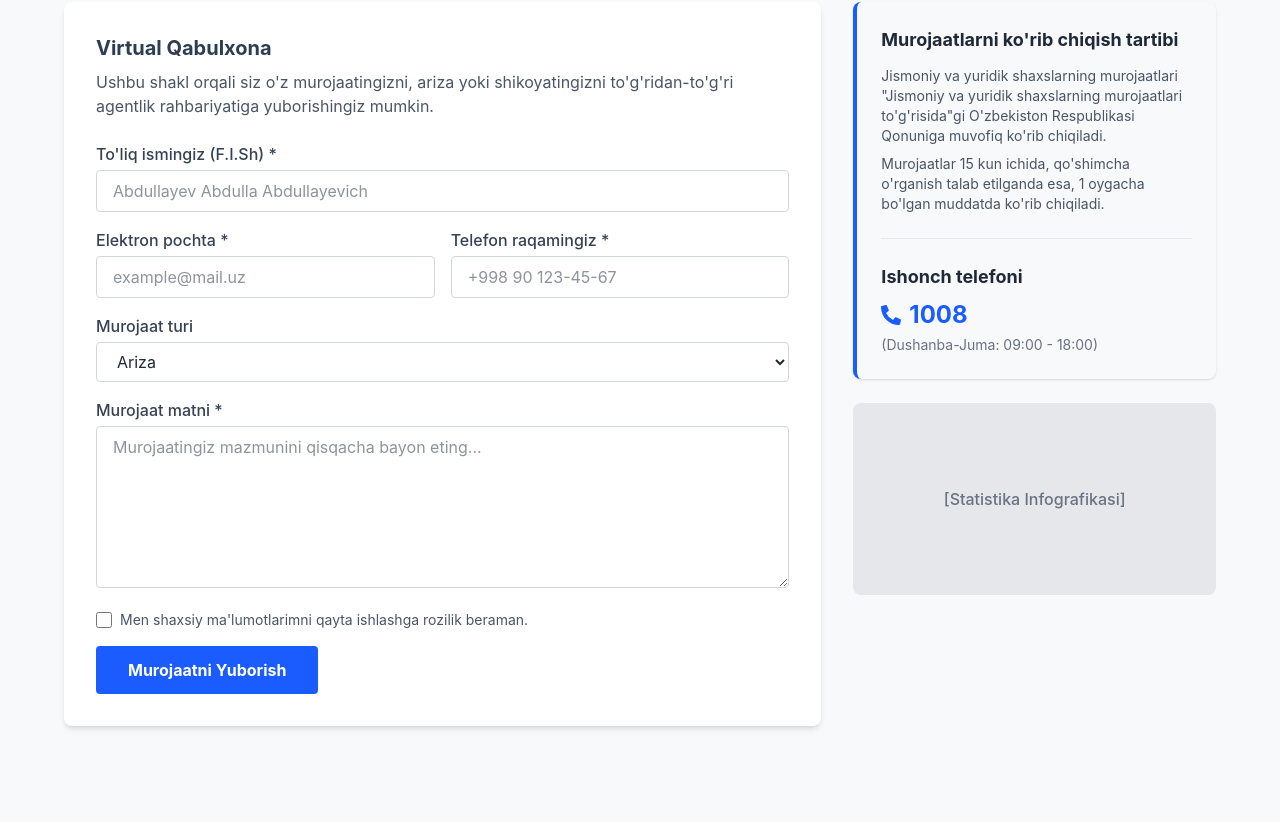
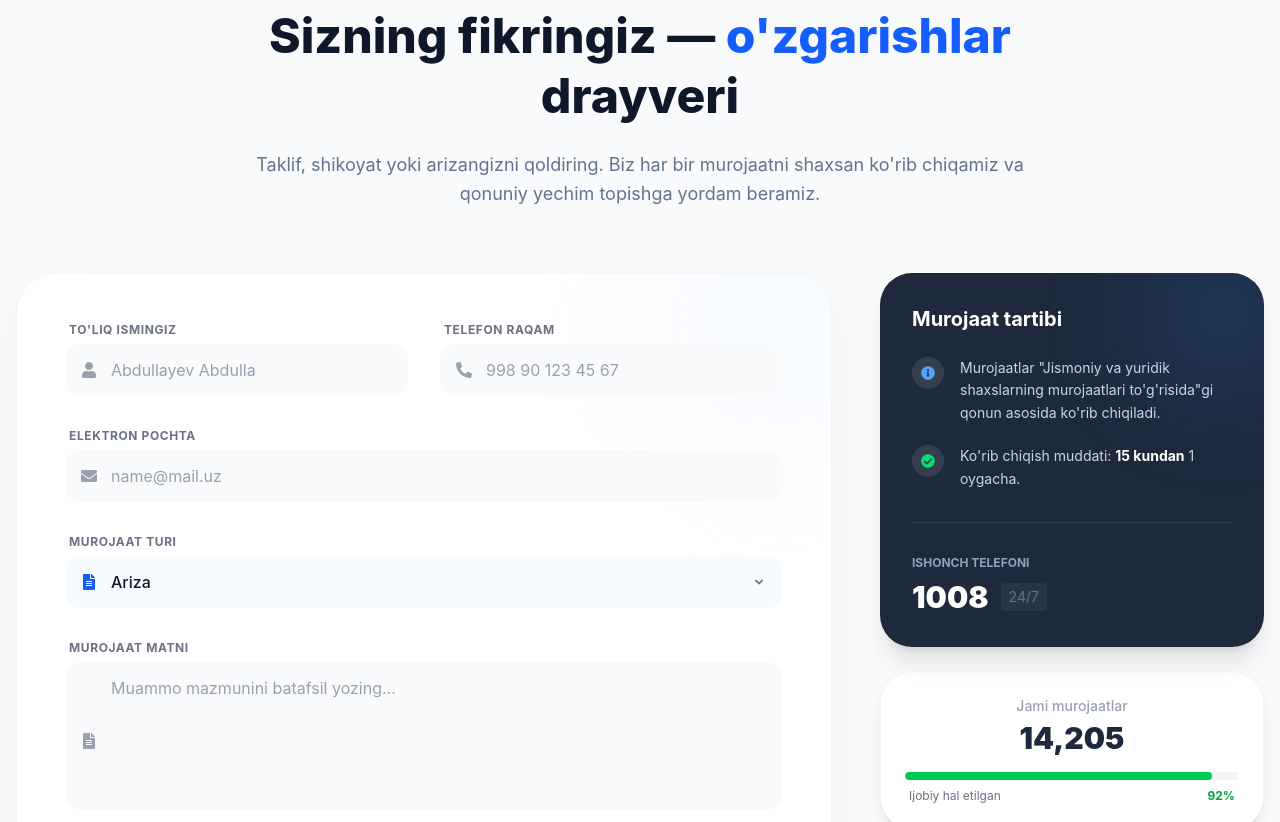
Before and after one commit to Muslimceek/O-zbekiston-Davlat-Boshqaruvi-Agentligi, a React (Vite) app: page /appeals in a window 1280 px wide. Shown: the part 338-1160 px from the top of the page. Built offline with nearby package versions, Linux system fonts and the light colour scheme.

Commit message:
Update Appeals.jsx

```diff
--- a/src/pages/Appeals.jsx
+++ b/src/pages/Appeals.jsx
@@ -1,7 +1,41 @@
-import React, { useState } from 'react';
-import { FaPhoneAlt } from 'react-icons/fa';
+import React, { useState, useEffect } from 'react';
+import { FaUser, FaPhoneAlt, FaEnvelope, FaPaperPlane, FaFileAlt, FaCheckCircle, FaInfoCircle, FaSpinner, FaShieldAlt } from 'react-icons/fa';
+
+// --- 1. ATOMIC UI COMPONENTS (Design System) ---
+
+const InputField = ({ label, icon, type = "text", error, ...props }) => (
+    <div className="group space-y-1.5">
+        <label className="block text-xs font-bold text-gray-500 uppercase tracking-wider ml-1 group-focus-within:text-blue-600 transition-colors">
+            {label}
+        </label>
+        <div className="relative transition-all duration-300 transform group-focus-within:-translate-y-1">
+            <div className="absolute inset-y-0 left-0 pl-4 flex items-center pointer-events-none text-gray-400 group-focus-within:text-blue-600 transition-colors">
+                {icon}
+            </div>
+            {type === 'textarea' ? (
+                <textarea
+                    className="w-full pl-11 pr-4 py-3 bg-gray-50 border-2 border-transparent rounded-2xl text-gray-900 placeholder-gray-400 focus:outline-none focus:bg-white focus:border-blue-500/30 focus:shadow-[0_0_0_4px_rgba(59,130,246,0.1)] transition-all resize-none"
+                    {...props}
+                />
+            ) : (
+                <input
+                    type={type}
+                    className="w-full pl-11 pr-4 py-3 bg-gray-50 border-2 border-transparent rounded-2xl text-gray-900 placeholder-gray-400 focus:outline-none focus:bg-white focus:border-blue-500/30 focus:shadow-[0_0_0_4px_rgba(59,130,246,0.1)] transition-all"
+                    {...props}
+                />
+            )}
+        </div>
+        {error && <p className="text-red-500 text-xs ml-1 animate-fade-in">{error}</p>}
+    </div>
+);
+
+// --- 2. MAIN COMPONENT ---
 
 const Appeals = () => {
+    // State Machine Pattern
+    const [status, setStatus] = useState('idle'); // 'idle' | 'loading' | 'success'
+    const [ticketId, setTicketId] = useState(null);
+
     const [formData, setFormData] = useState({
         name: '',
         email: '',
@@ -11,6 +45,14 @@ const Appeals = () => {
         agree: false
     });
 
+    // Smart Phone Masking (Engineering Touch)
+    const handlePhoneChange = (e) => {
+        let value = e.target.value.replace(/\D/g, ''); // Remove non-digits
+        // Format logic could go here, for now we just limit length
+        if (value.length > 12) value = value.slice(0, 12);
+        setFormData(prev => ({ ...prev, phone: value }));
+    };
+
     const handleChange = (e) => {
         const { name, value, type, checked } = e.target;
         setFormData(prev => ({
@@ -19,138 +61,224 @@ const Appeals = () => {
         }));
     };
 
-    const handleSubmit = (e) => {
+    const handleSubmit = async (e) => {
         e.preventDefault();
-        alert('Murojaatingiz yuborildi! Tez orada javob beramiz.');
-        setFormData({
-            name: '',
-            email: '',
-            phone: '',
-            type: 'Ariza',
-            message: '',
-            agree: false
-        });
+        setStatus('loading');
+
+        // Simulate API latency & processing
+        await new Promise(resolve => setTimeout(resolve, 2000));
+
+        // Generate Fake ID for UX Trust
+        const randomId = Math.floor(10000 + Math.random() * 90000);
+        setTicketId(randomId);
+        setStatus('success');
     };
 
+    // --- RENDER: SUCCESS STATE ---
+    if (status === 'success') {
         return (
-        <div className="container mx-auto px-4 py-12">
-            <h2 className="text-3xl font-bold text-secondary mb-10 text-center border-b-2 border-primary inline-block pb-2">Fuqarolar Murojaati</h2>
+            <div className="min-h-[70vh] flex items-center justify-center container mx-auto px-4 py-12">
+                <div className="bg-white p-8 md:p-12 rounded-[2.5rem] shadow-2xl shadow-green-900/10 text-center max-w-lg w-full border border-green-100 animate-scale-in">
+                    <div className="w-24 h-24 bg-green-50 rounded-full flex items-center justify-center mx-auto mb-8 relative">
+                        <div className="absolute inset-0 bg-green-100 rounded-full animate-ping opacity-25"></div>
+                        <FaCheckCircle className="text-green-500 text-5xl relative z-10" />
+                    </div>
+                    <h2 className="text-3xl font-bold text-gray-900 mb-4">Murojaat qabul qilindi!</h2>
+                    <div className="bg-gray-50 rounded-2xl p-6 mb-8 border border-gray-100">
+                        <p className="text-sm text-gray-500 uppercase tracking-widest font-bold mb-1">Murojaat raqami (ID)</p>
+                        <p className="text-4xl font-mono font-bold text-blue-600 tracking-wider">#{ticketId}</p>
+                    </div>
+                    <p className="text-gray-500 mb-8 leading-relaxed">
+                        Sizning murojaatingiz mutaxassislar tomonidan o'rganilmoqda. Javob xati <strong>{formData.email}</strong> manziliga yuboriladi.
+                    </p>
+                    <button
+                        onClick={() => { setStatus('idle'); setFormData({ ...formData, message: '', agree: false }); }}
+                        className="w-full bg-gray-900 text-white font-bold py-4 rounded-xl hover:bg-black hover:shadow-lg transition-all duration-300"
+                    >
+                        Yangi murojaat yuborish
+                    </button>
+                </div>
+            </div>
+        );
+    }
 
-            <div className="grid grid-cols-1 lg:grid-cols-3 gap-8 max-w-6xl mx-auto">
-                {/* Form Section */}
-                <div className="lg:col-span-2 bg-white p-8 rounded-lg shadow-md">
-                    <h3 className="text-xl font-bold text-secondary mb-2">Virtual Qabulxona</h3>
-                    <p className="text-gray-600 mb-6">Ushbu shakl orqali siz o'z murojaatingizni, ariza yoki shikoyatingizni to'g'ridan-to'g'ri agentlik rahbariyatiga yuborishingiz mumkin.</p>
+    // --- RENDER: FORM STATE ---
+    return (
+        <div className="bg-[#F8FAFC] min-h-screen py-12 md:py-20 font-sans">
+            <div className="container mx-auto px-4 max-w-7xl">
 
-                    <form onSubmit={handleSubmit} className="space-y-4">
-                        <div>
-                            <label htmlFor="name" className="block text-gray-700 font-medium mb-1">To'liq ismingiz (F.I.Sh) *</label>
-                            <input
-                                type="text"
-                                id="name"
+                {/* Header Context */}
+                <div className="text-center mb-16 max-w-3xl mx-auto">
+                    <div className="inline-flex items-center gap-2 px-4 py-2 rounded-full bg-blue-50 border border-blue-100 text-blue-700 text-xs font-bold tracking-widest uppercase mb-6">
+                        <FaShieldAlt /> Virtual Qabulxona
+                    </div>
+                    <h2 className="text-4xl md:text-5xl font-extrabold text-slate-900 mb-6 leading-tight">
+                        Sizning fikringiz — <span className="text-blue-600">o'zgarishlar</span> drayveri
+                    </h2>
+                    <p className="text-slate-500 text-lg leading-relaxed">
+                        Taklif, shikoyat yoki arizangizni qoldiring. Biz har bir murojaatni shaxsan ko'rib chiqamiz va qonuniy yechim topishga yordam beramiz.
+                    </p>
+                </div>
+
+                <div className="grid grid-cols-1 lg:grid-cols-12 gap-8 lg:gap-12 items-start">
+
+                    {/* LEFT: THE FORM (Elite UX) */}
+                    <div className="lg:col-span-8 bg-white rounded-[2.5rem] shadow-[0_20px_50px_rgba(0,0,0,0.04)] p-8 md:p-12 border border-slate-100 relative overflow-hidden">
+                        {/* Subtle decorative blob */}
+                        <div className="absolute top-0 right-0 w-64 h-64 bg-blue-50 rounded-full blur-3xl opacity-50 -mr-20 -mt-20 pointer-events-none"></div>
+
+                        <form onSubmit={handleSubmit} className="space-y-8 relative z-10">
+
+                            <div className="grid grid-cols-1 md:grid-cols-2 gap-8">
+                                <InputField
+                                    label="To'liq ismingiz"
                                     name="name"
+                                    icon={<FaUser />}
+                                    placeholder="Abdullayev Abdulla"
+                                    required
                                     value={formData.name}
                                     onChange={handleChange}
-                                placeholder="Abdullayev Abdulla Abdullayevich"
-                                className="w-full border border-gray-300 rounded px-4 py-2 focus:outline-none focus:border-primary focus:ring-1 focus:ring-primary"
+                                />
+                                <InputField
+                                    label="Telefon raqam"
+                                    name="phone"
+                                    type="tel"
+                                    icon={<FaPhoneAlt />}
+                                    placeholder="998 90 123 45 67"
                                     required
+                                    value={formData.phone}
+                                    onChange={handlePhoneChange}
                                 />
                             </div>
 
-                        <div className="grid grid-cols-1 md:grid-cols-2 gap-4">
-                            <div>
-                                <label htmlFor="email" className="block text-gray-700 font-medium mb-1">Elektron pochta *</label>
-                                <input
+                            <InputField
+                                label="Elektron pochta"
+                                name="email"
                                 type="email"
-                                    id="email"
-                                    name="email"
+                                icon={<FaEnvelope />}
+                                placeholder="name@mail.uz"
+                                required
                                 value={formData.email}
                                 onChange={handleChange}
-                                    placeholder="example@mail.uz"
-                                    className="w-full border border-gray-300 rounded px-4 py-2 focus:outline-none focus:border-primary focus:ring-1 focus:ring-primary"
-                                    required
                             />
+
+                            {/* Select Field with Custom Styling */}
+                            <div className="group space-y-1.5">
+                                <label className="block text-xs font-bold text-gray-500 uppercase tracking-wider ml-1">Murojaat turi</label>
+                                <div className="relative">
+                                    <div className="absolute inset-y-0 left-0 pl-4 flex items-center pointer-events-none text-blue-600">
+                                        <FaFileAlt />
                                     </div>
-                            <div>
-                                <label htmlFor="phone" className="block text-gray-700 font-medium mb-1">Telefon raqamingiz *</label>
-                                <input
-                                    type="tel"
-                                    id="phone"
-                                    name="phone"
-                                    value={formData.phone}
-                                    onChange={handleChange}
-                                    placeholder="+998 90 123-45-67"
-                                    className="w-full border border-gray-300 rounded px-4 py-2 focus:outline-none focus:border-primary focus:ring-1 focus:ring-primary"
-                                    required
-                                />
-                            </div>
-                        </div>
-
-                        <div>
-                            <label htmlFor="type" className="block text-gray-700 font-medium mb-1">Murojaat turi</label>
                                     <select
-                                id="type"
                                         name="type"
                                         value={formData.type}
                                         onChange={handleChange}
-                                className="w-full border border-gray-300 rounded px-4 py-2 focus:outline-none focus:border-primary focus:ring-1 focus:ring-primary"
+                                        className="w-full pl-11 pr-4 py-3 bg-blue-50/50 border-2 border-transparent rounded-2xl text-gray-900 focus:outline-none focus:bg-white focus:border-blue-500/30 focus:shadow-[0_0_0_4px_rgba(59,130,246,0.1)] transition-all appearance-none cursor-pointer font-medium"
                                     >
                                         <option>Ariza</option>
                                         <option>Taklif</option>
                                         <option>Shikoyat</option>
                                         <option>So'rovnoma</option>
                                     </select>
+                                    <div className="absolute inset-y-0 right-0 flex items-center px-4 pointer-events-none text-gray-500">
+                                        <svg className="w-4 h-4 fill-current" viewBox="0 0 20 20"><path d="M5.293 7.293a1 1 0 011.414 0L10 10.586l3.293-3.293a1 1 0 111.414 1.414l-4 4a1 1 0 01-1.414 0l-4-4a1 1 0 010-1.414z"/></svg>
+                                    </div>
+                                </div>
                             </div>
 
-                        <div>
-                            <label htmlFor="message" className="block text-gray-700 font-medium mb-1">Murojaat matni *</label>
-                            <textarea
-                                id="message"
+                            <InputField
+                                label="Murojaat matni"
                                 name="message"
+                                type="textarea"
+                                icon={<FaFileAlt className="mt-1" />}
+                                placeholder="Muammo mazmunini batafsil yozing..."
+                                rows="5"
+                                required
                                 value={formData.message}
                                 onChange={handleChange}
-                                rows="6"
-                                placeholder="Murojaatingiz mazmunini qisqacha bayon eting..."
-                                className="w-full border border-gray-300 rounded px-4 py-2 focus:outline-none focus:border-primary focus:ring-1 focus:ring-primary"
-                                required
-                            ></textarea>
-                        </div>
+                            />
 
-                        <div className="flex items-center gap-2">
+                            {/* Checkbox Agreement */}
+                            <div className="bg-gray-50 p-4 rounded-xl flex items-start gap-4 border border-gray-100">
+                                <div className="flex items-center h-5 mt-0.5">
                                     <input
-                                type="checkbox"
                                         id="agree"
                                         name="agree"
+                                        type="checkbox"
                                         checked={formData.agree}
                                         onChange={handleChange}
                                         required
-                                className="w-4 h-4 text-primary rounded focus:ring-primary border-gray-300"
+                                        className="w-5 h-5 text-blue-600 border-gray-300 rounded focus:ring-blue-500 cursor-pointer"
                                     />
-                            <label htmlFor="agree" className="text-sm text-gray-600">Men shaxsiy ma'lumotlarimni qayta ishlashga rozilik beraman.</label>
+                                </div>
+                                <label htmlFor="agree" className="text-sm text-gray-600 select-none cursor-pointer">
+                                    Men <a href="#" className="text-blue-600 hover:underline font-bold">shaxsiy ma'lumotlarim</a> qayta ishlanishiga rozilik beraman va kiritilgan ma'lumotlarning to'g'riligini tasdiqlayman.
+                                </label>
                             </div>
 
-                        <button type="submit" className="bg-primary text-white font-bold py-3 px-8 rounded hover:bg-primary-dark transition duration-300">
-                            Murojaatni Yuborish
+                            {/* Submit Button with Loading State */}
+                            <button
+                                type="submit"
+                                disabled={status === 'loading'}
+                                className="w-full bg-gradient-to-r from-blue-600 to-indigo-600 text-white font-bold text-lg py-4 rounded-2xl hover:shadow-lg hover:shadow-blue-500/30 hover:scale-[1.01] transition-all duration-300 flex items-center justify-center gap-3 disabled:opacity-70 disabled:cursor-not-allowed disabled:transform-none"
+                            >
+                                {status === 'loading' ? (
+                                    <>
+                                        <FaSpinner className="animate-spin" /> Yuborilmoqda...
+                                    </>
+                                ) : (
+                                    <>
+                                        Murojaatni Yuborish <FaPaperPlane className="text-sm" />
+                                    </>
+                                )}
                             </button>
                         </form>
                     </div>
 
-                {/* Info Sidebar */}
-                <div className="space-y-6">
-                    <div className="bg-light-bg p-6 rounded-lg border-l-4 border-primary shadow-sm">
-                        <h4 className="font-bold text-lg mb-3">Murojaatlarni ko'rib chiqish tartibi</h4>
-                        <p className="text-sm text-gray-600 mb-2">Jismoniy va yuridik shaxslarning murojaatlari "Jismoniy va yuridik shaxslarning murojaatlari to'g'risida"gi O'zbekiston Respublikasi Qonuniga muvofiq ko'rib chiqiladi.</p>
-                        <p className="text-sm text-gray-600">Murojaatlar 15 kun ichida, qo'shimcha o'rganish talab etilganda esa, 1 oygacha bo'lgan muddatda ko'rib chiqiladi.</p>
+                    {/* RIGHT: INFO SIDEBAR (Sticky) */}
+                    <div className="lg:col-span-4 space-y-6 lg:sticky lg:top-8">
 
-                        <div className="mt-6 pt-6 border-t border-gray-200">
-                            <h4 className="font-bold text-lg mb-2">Ishonch telefoni</h4>
-                            <p className="text-2xl font-bold text-primary flex items-center gap-2"><FaPhoneAlt size={20} /> 1008</p>
-                            <p className="text-sm text-gray-500 mt-1">(Dushanba-Juma: 09:00 - 18:00)</p>
+                        {/* Dark Card */}
+                        <div className="bg-[#1E293B] text-white p-8 rounded-[2rem] shadow-xl relative overflow-hidden group">
+                            <div className="absolute -top-10 -right-10 w-40 h-40 bg-blue-500 rounded-full blur-[60px] opacity-20 group-hover:opacity-30 transition-opacity duration-700"></div>
+
+                            <h4 className="font-bold text-xl mb-6 relative z-10">Murojaat tartibi</h4>
+                            <div className="space-y-5 text-sm text-slate-300 relative z-10 leading-relaxed">
+                                <div className="flex gap-4">
+                                    <div className="w-8 h-8 rounded-full bg-white/10 flex items-center justify-center shrink-0 text-blue-400">
+                                        <FaInfoCircle />
+                                    </div>
+                                    <p>Murojaatlar "Jismoniy va yuridik shaxslarning murojaatlari to'g'risida"gi qonun asosida ko'rib chiqiladi.</p>
+                                </div>
+                                <div className="flex gap-4">
+                                    <div className="w-8 h-8 rounded-full bg-white/10 flex items-center justify-center shrink-0 text-green-400">
+                                        <FaCheckCircle />
+                                    </div>
+                                    <p>Ko'rib chiqish muddati: <strong className="text-white">15 kundan</strong> 1 oygacha.</p>
                                 </div>
                             </div>
 
-                    <div className="bg-gray-200 h-48 rounded-lg flex items-center justify-center text-gray-500 font-medium">
-                        [Statistika Infografikasi]
+                            <div className="mt-8 pt-8 border-t border-white/10 relative z-10">
+                                <p className="text-xs text-slate-400 font-bold uppercase mb-2">Ishonch telefoni</p>
+                                <a href="tel:1008" className="text-3xl font-black text-white hover:text-blue-400 transition flex items-center gap-3">
+                                    1008 <span className="text-sm font-normal text-slate-500 bg-white/5 px-2 py-1 rounded">24/7</span>
+                                </a>
+                            </div>
+                        </div>
+
+                        {/* Stats Widget */}
+                        <div className="bg-white p-6 rounded-[2rem] shadow-lg border border-slate-100 flex flex-col items-center text-center">
+                            <div className="text-sm text-gray-400 font-medium mb-1">Jami murojaatlar</div>
+                            <div className="text-3xl font-black text-slate-800 mb-4">14,205</div>
+                            <div className="w-full bg-gray-100 rounded-full h-2 mb-2 overflow-hidden">
+                                <div className="bg-green-500 h-2 rounded-full w-[92%]"></div>
+                            </div>
+                            <div className="flex justify-between w-full text-xs text-gray-500 px-1">
+                                <span>Ijobiy hal etilgan</span>
+                                <span className="font-bold text-green-600">92%</span>
+                            </div>
+                        </div>
+
                     </div>
                 </div>
             </div>
```
Lines whose indentation alone changed are shown as unchanged.
